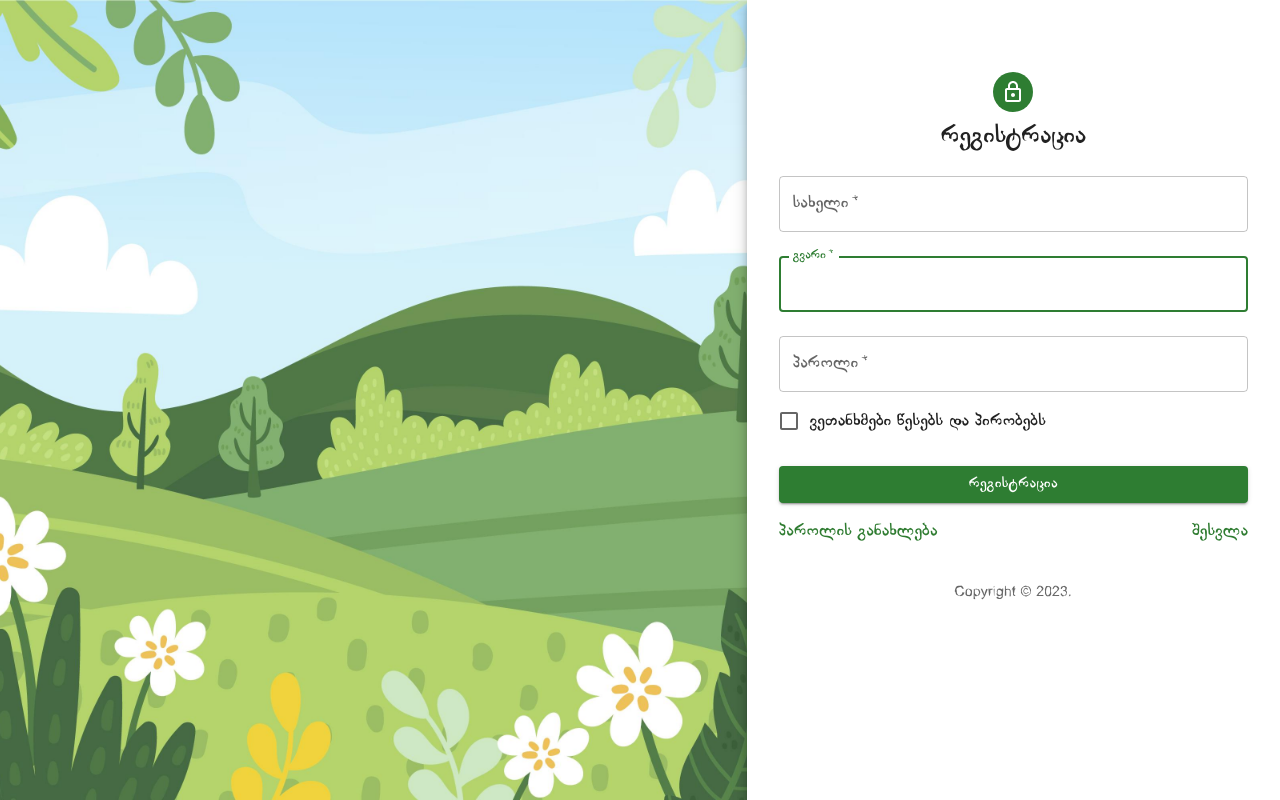
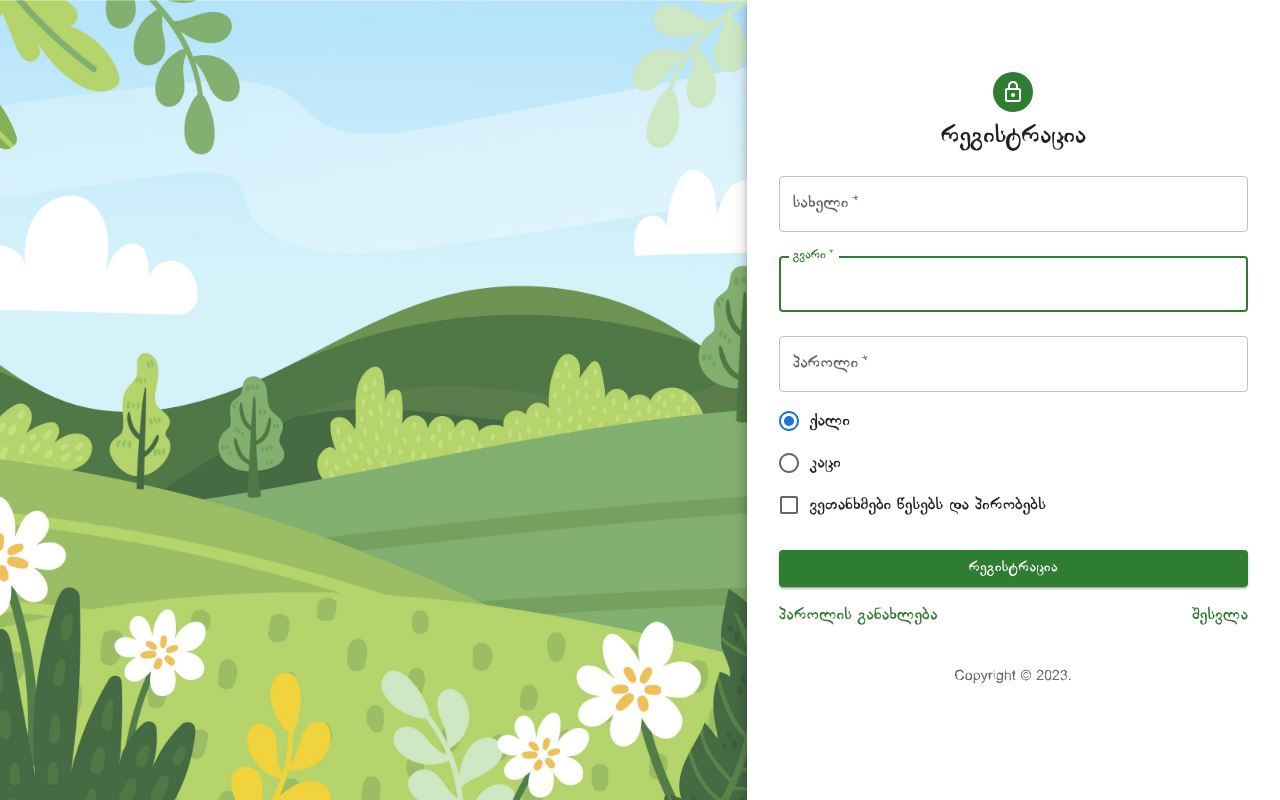
Before and after one commit to likagogishvili/GreenFuture, a React (Create React App) app in the folder client/: page /signUp in a window 1280 px wide. Built offline with nearby package versions, Linux system fonts and the light colour scheme.

Commit message:
added gender

```diff
--- a/client/package.json
+++ b/client/package.json
@@ -7,6 +7,7 @@
     "@emotion/styled": "^11.11.0",
     "@mui/icons-material": "^5.11.16",
     "@mui/material": "^5.13.0",
+    "@react-spring/web": "^9.7.2",
     "@testing-library/jest-dom": "^5.16.5",
     "@testing-library/react": "^13.4.0",
     "@testing-library/user-event": "^13.5.0",
--- a/client/src/Autorization/SignIn/SignInmui.tsx
+++ b/client/src/Autorization/SignIn/SignInmui.tsx
@@ -11,6 +11,8 @@ import Grid from "@mui/material/Grid";
 import LockOutlinedIcon from "@mui/icons-material/LockOutlined";
 import Typography from "@mui/material/Typography";
 import { createTheme, ThemeProvider } from "@mui/material/styles";
+import Radio from "@mui/material/Radio";
+import RadioGroup from "@mui/material/RadioGroup";
 import {
   signInBG,
   signUpBG,
@@ -35,4 +37,6 @@ export {
   signInBG,
   signUpBG,
   resetBG,
+  Radio,
+  RadioGroup,
 };
--- a/client/src/Autorization/SignUp/SignUp.tsx
+++ b/client/src/Autorization/SignUp/SignUp.tsx
@@ -115,6 +115,18 @@ export default function SignUp() {
                 autoComplete="current-password"
                 color="success"
               />
+              <muiComp.RadioGroup name="use-radio-group" className="d-flex" defaultValue="first">
+                <muiComp.FormControlLabel
+                  value="first"
+                  label={auth[language].gender[0]}
+                  control={<muiComp.Radio />}
+                />
+                <muiComp.FormControlLabel
+                  value="second"
+                  label={auth[language].gender[1]}
+                  control={<muiComp.Radio />}
+                />
+              </muiComp.RadioGroup>
               <muiComp.FormControlLabel
                 control={<muiComp.Checkbox value="remember" color="success" />}
                 label={auth[language].agree}
--- a/client/src/assets/texts/auth.tsx
+++ b/client/src/assets/texts/auth.tsx
@@ -10,6 +10,8 @@ let auth = {
     lname: "გვარი",
     adress: "საცხოვრებელი ადგილი",
     agree: "ვეთანხმები წესებს და პირობებს",
+    gender: ["ქალი", "კაცი"],
+
   },
   en: {
     signIn: "Sign in",
@@ -22,6 +24,8 @@ let auth = {
     lname: "Last Name",
     adress: "Address",
     agree: "I agree to the terms and conditions",
+    gender: ["Female", "Male"],
+
   },
 };
 
--- a/package.json
+++ /dev/null
@@ -1,5 +0,0 @@
-{
-  "dependencies": {
-    "@react-spring/web": "^9.7.2"
-  }
-}
```
Also changed, not shown: 2 other files (tests, documents, lock files or other folders).
